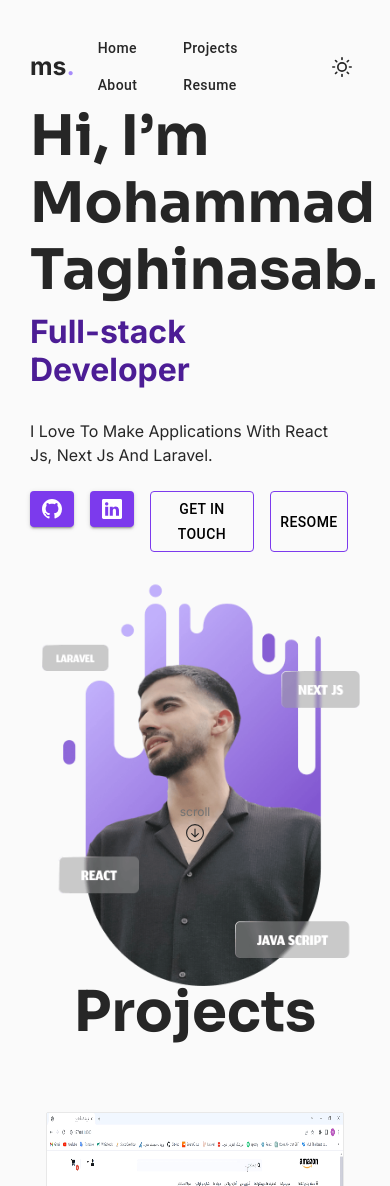
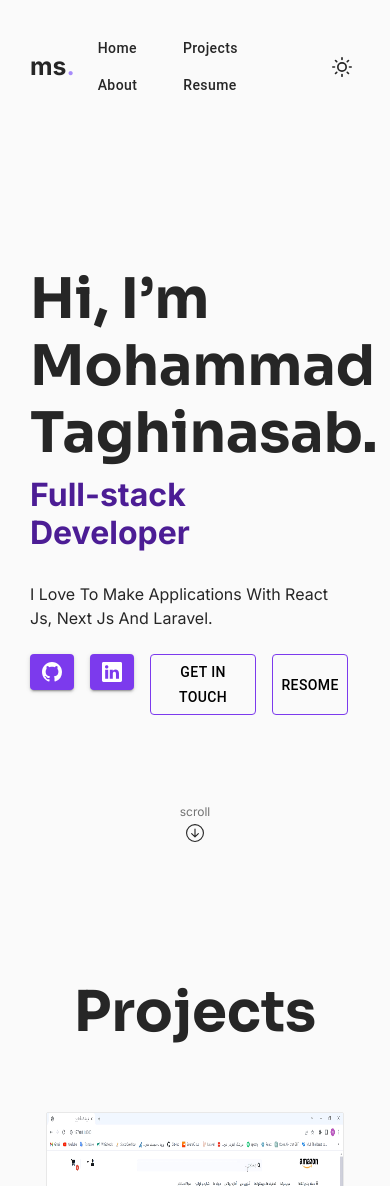
Before and after one commit to mohmdtn/portfolio-app, a Next.js app: page / in a window 390 px wide. Shown: the top 1186 px of the page. Built offline with nearby package versions, Linux system fonts and the light colour scheme.

Commit message:
add scroll package

```diff
--- a/app/components/Footer.jsx
+++ b/app/components/Footer.jsx
@@ -1,6 +1,7 @@
 import Link from "next/link";
 import Button from "@mui/material/Button";
 import Stack from '@mui/material/Stack';
+import { animateScroll as scroll } from 'react-scroll';
 
 import { BsGithub, BsLinkedin, BsEnvelope } from "react-icons/bs";
 import { AiOutlineArrowUp } from "react-icons/ai";
@@ -18,7 +19,7 @@ export const Footer = () => {
       </section>
       <section className="d-flex justify-content-between align-items-center my-5">
         <h6>Shoot me email to chat about my work or just like to say hey 👋</h6>
-        <Button color="secondary" className="back-top">Back To Top <AiOutlineArrowUp /></Button>
+        <Button color="secondary" className="back-top" onClick={() => scroll.scrollToTop({smooth: true})}>Back To Top <AiOutlineArrowUp /></Button>
       </section>
       <section>
         <p>© Coded by Mohammad Taghinasab 💜</p>
--- a/app/components/Hero.jsx
+++ b/app/components/Hero.jsx
@@ -6,6 +6,7 @@ import Stack from '@mui/material/Stack';
 import Link from "next/link";
 import Image from "next/image";
 import { SiteContext } from "../context/site-context";
+import { animateScroll as scroll } from 'react-scroll';
 
 import { BsGithub, BsLinkedin, BsArrowDownCircle } from "react-icons/bs";
 
@@ -26,19 +27,19 @@ export const Hero = () => {
             <Stack direction="row" spacing={2}>
               <Link href="https://github.com/mohmdtn" target="_blank"><Button sx={theme == "light" ? { bgcolor:"#7C3AED" } : { bgcolor:"#DDD6FE", color: "#000" }} variant="contained" color="secondary" className="py-2 icon"><BsGithub /></Button></Link>
               <Link href="https://linkedin.com/in/mohammad-taghinasab" target="_blank"><Button sx={theme == "light" ? { bgcolor:"#7C3AED" } : { bgcolor:"#DDD6FE", color: "#000" }} variant="contained" color="secondary" className="py-2 icon"><BsLinkedin /></Button></Link>
-              <Link href=""><Button sx={theme == "light" ? {borderColor: "#7C3AED", color: "#000"} : {borderColor: "#737373", color: "#fff"}} variant="outlined" color="secondary">GET IN TOUCH</Button></Link>
+              <Button onClick={() => scroll.scrollToBottom()} sx={theme == "light" ? {borderColor: "#7C3AED", color: "#000"} : {borderColor: "#737373", color: "#fff"}} variant="outlined" color="secondary">GET IN TOUCH</Button>
               <Button onClick={() => setIsResumeModal(true)} sx={theme == "light" ? {borderColor: "#7C3AED", color: "#000"} : {borderColor: "#737373", color: "#fff"}} variant="outlined" color="secondary">RESOME</Button>
             </Stack>
           </div>
         </div>
 
         {/* hero picture */}
-        <div className="col-md-5 pe-0 d-flex flex-column justify-content-center align-items-center">
+        <div className="col-md-5 pe-0 d-md-flex d-none flex-column justify-content-center align-items-center">
           <Image src={"/pictures/hero.png"} width={450} height={450} layout="responsive" alt="mohammad taghinasab" />
         </div>
 
         {/* scroll */}
-        <div className="scroll">
+        <div className="scroll" onClick={() => scroll.scrollTo(500)}>
           <p>scroll</p>
           <BsArrowDownCircle />
         </div>
--- a/app/globals.css
+++ b/app/globals.css
@@ -89,6 +89,7 @@ nav .theme {
   position: absolute;
   bottom: 35px;
   text-align: center;
+  cursor: pointer;
 }
 
 .hero .scroll p {
--- a/package.json
+++ b/package.json
@@ -16,6 +16,7 @@
     "next": "13.4.13",
     "react": "18.2.0",
     "react-dom": "18.2.0",
-    "react-icons": "^4.10.1"
+    "react-icons": "^4.10.1",
+    "react-scroll": "^1.8.9"
   }
 }
```
Also changed, not shown: 1 other file (tests, documents, lock files or other folders).
